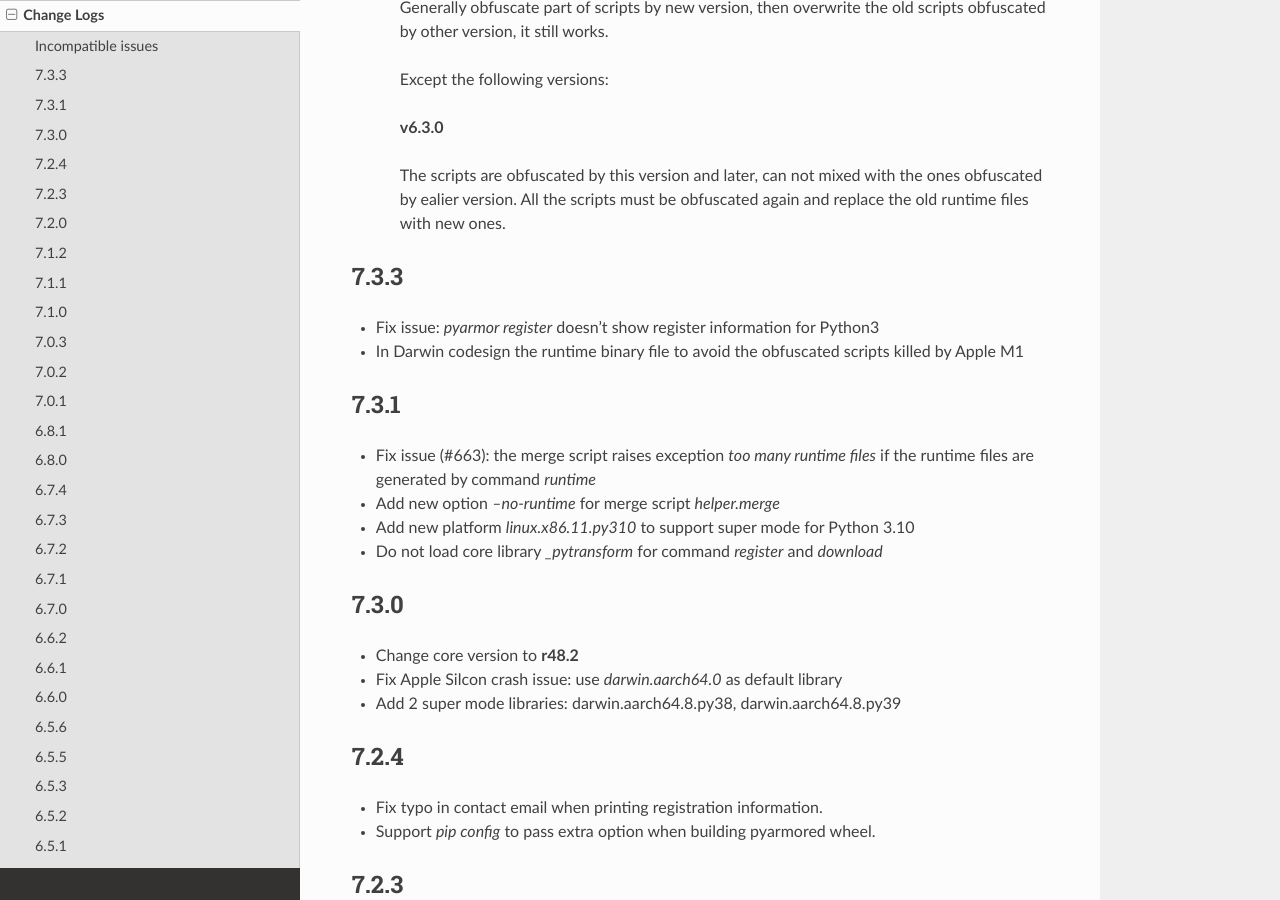
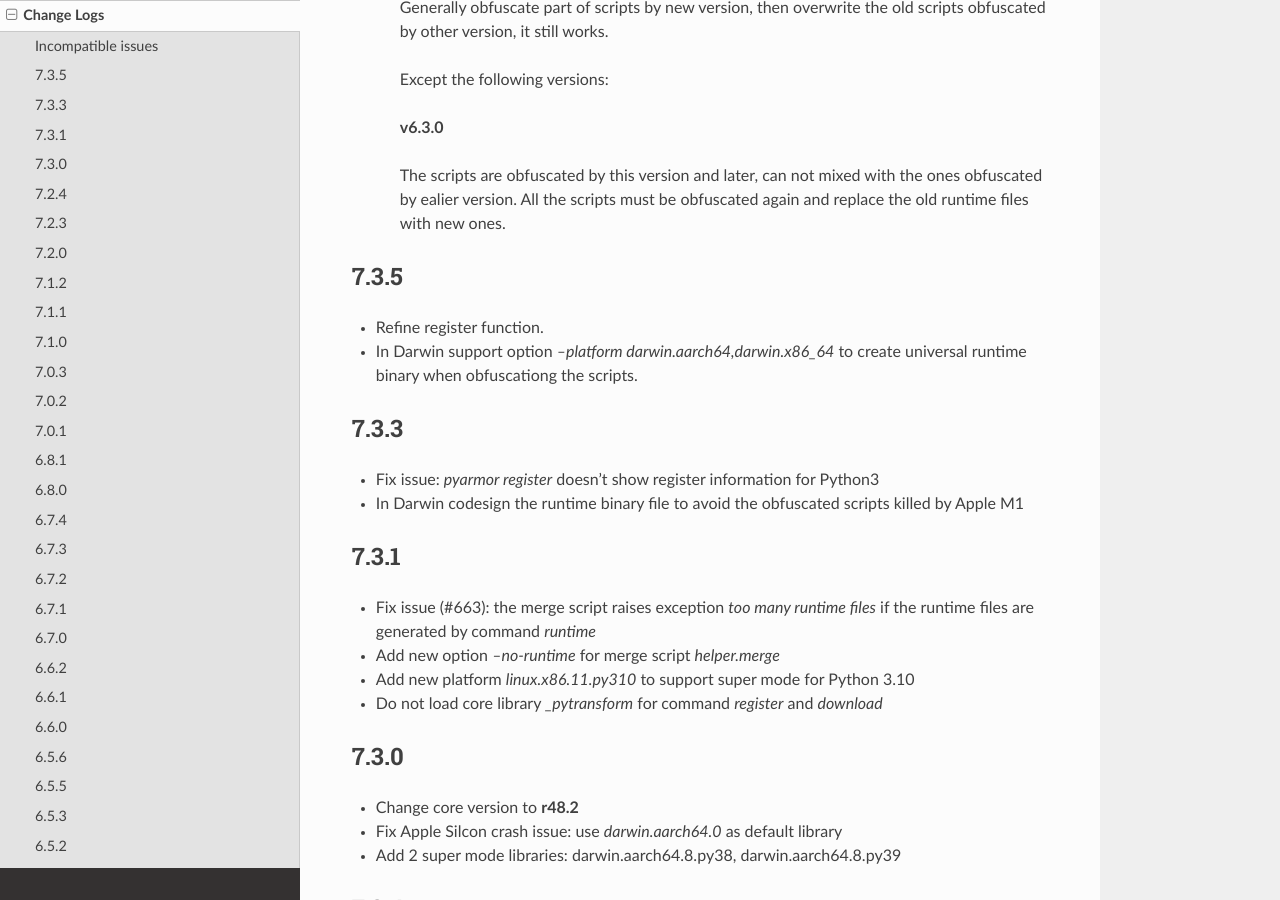
Before and after one commit to dashingsoft/pyarmor, a Sphinx documentation site: the page built from docs/change-logs.rst, in a window 1280 px wide and 900 px high, scrolled down 601 px. Built offline with Sphinx 7.4.7 and the Read the Docs theme 2.0.0, drawn with Linux system fonts in a browser that asks for light colours.

Commit message:
Add change log

```diff
--- a/docs/change-logs.rst
+++ b/docs/change-logs.rst
@@ -44,6 +44,12 @@
   It may be changed from time to time to fix new bugs, please update it once it
   doesn't work. If the new version has been released in PyPi, please remove the
   dev version, install the stable version from PyPi.
+
+7.3.5
+-----
+* Refine register function.
+* In Darwin support option `--platform darwin.aarch64,darwin.x86_64` to create
+  universal runtime binary when obfuscationg the scripts.
 
 7.3.3
 -----
```
